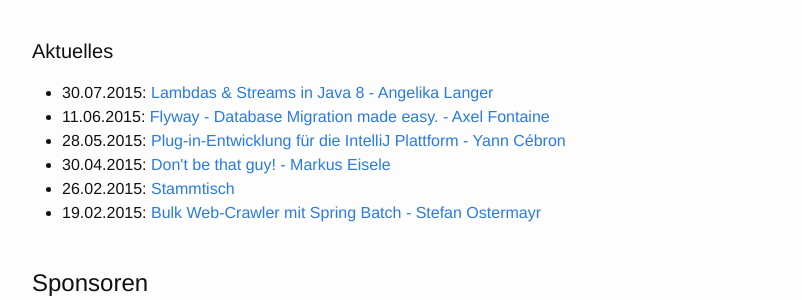
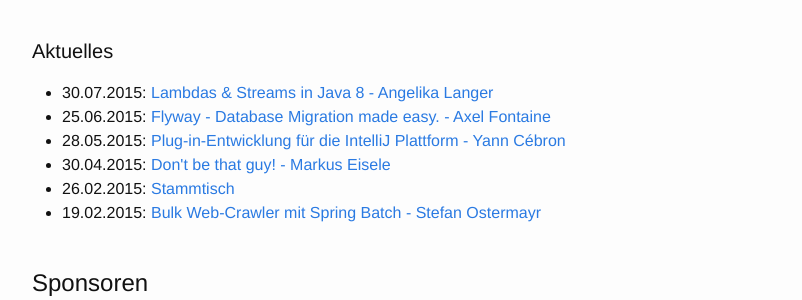
Before and after one commit to jugaugsburg/www.jug-augsburg.de, a Jekyll site: the page built from index.html, in a window 1280 px wide. Shown: the part 148-448 px from the top of the page, without its empty margins (238-1040 px from the left). Built offline with Jekyll 4.4.1, drawn with Linux system fonts in a browser that asks for light colours.

Commit message:
changing date/ics for Flyway Event

```diff
--- a/_data/events.yml
+++ b/_data/events.yml
@@ -26,7 +26,7 @@
   ics : /resources/ics/lambdas_streams.ics
 -
   name: Flyway - Database Migration made easy.
-  date: 11.06.2015
+  date: 25.06.2015
   time: "19:00"
   description: >
       Versionskontrolle sieht man heute als eine Selbstverständlichkeit. Und das ist sie auch, für Code. Auf der Datenbankseite findet Schemaevolution oft ad-hoc statt: ein schnelles Statement hier, ein kleines Skript dort. Das Ergebnis: Verwirrung und Ungewissheit. Ist dieses Update bereits auf dieser Instanz ausgeliefert? Sollten wir zuerst dieses andere Skript ausführen? Wird unsere Anwendung mit dieser Datenbank laufen können?
```
Also changed, not shown: 1 other file.
